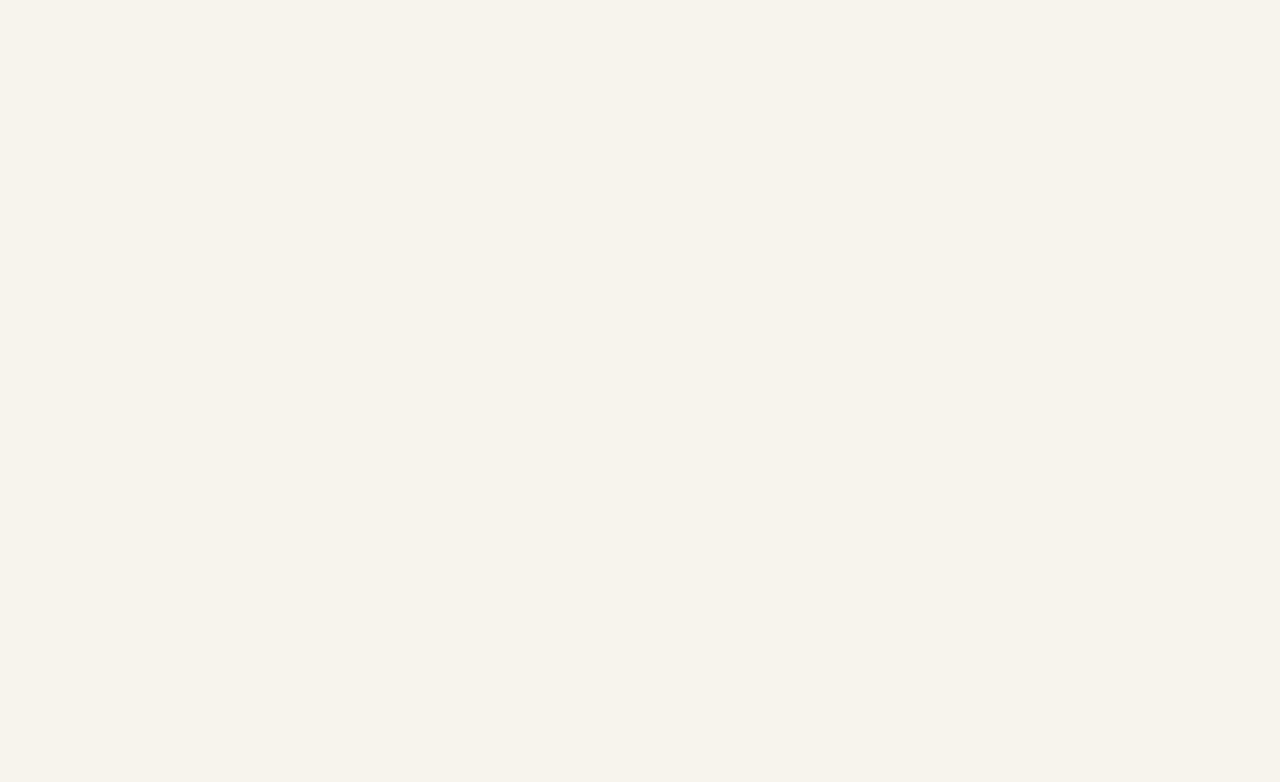
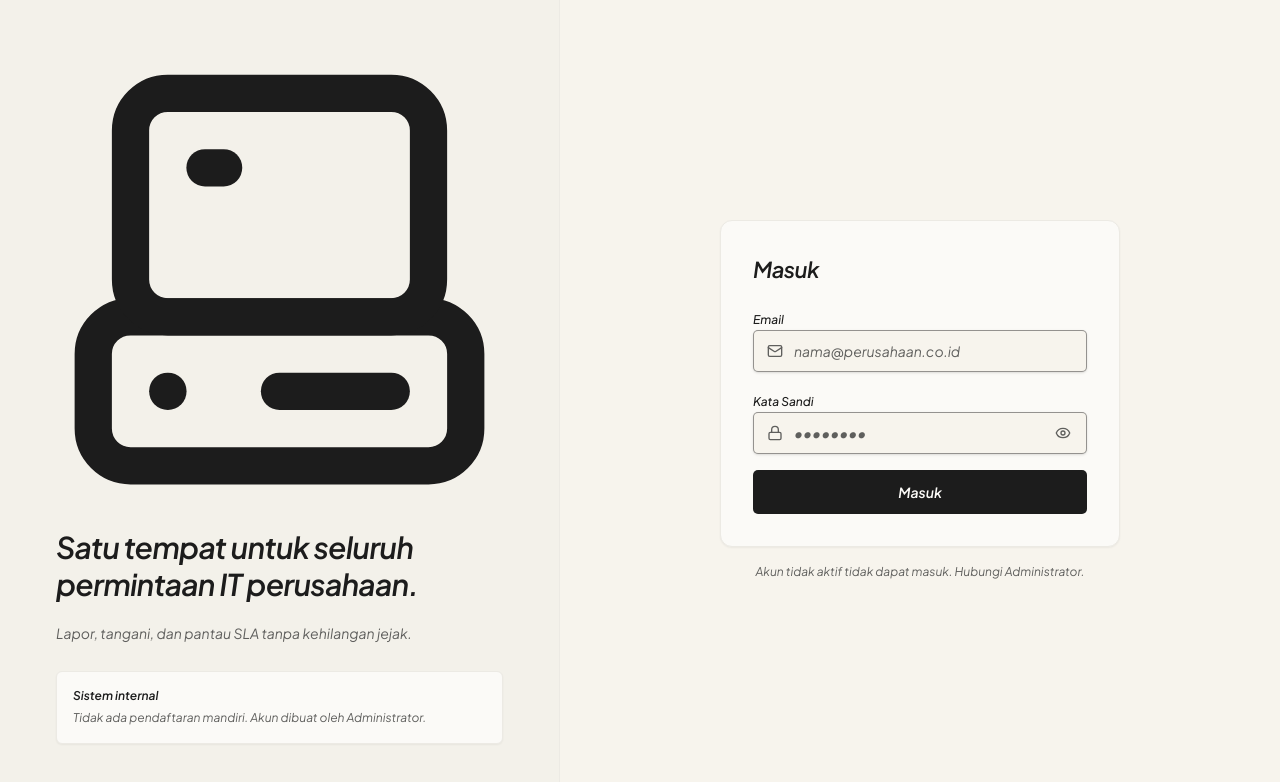
Before and after one commit to Febrian1202/BantuIT, a Next.js app in the folder apps/web/: page /login in a window 1280 px wide. Shown: the top 782 px of the page. Built offline with nearby package versions, Linux system fonts and the light colour scheme.

Commit message:
feat(auth): implementasikan halaman login

```diff
--- a/apps/web/src/app/(auth)/login/page.tsx
+++ b/apps/web/src/app/(auth)/login/page.tsx
@@ -1,3 +1,209 @@
+"use client";
+
+import { AuthSplitShell } from "@/components/auth/auth-split-shell";
+import { Button } from "@/components/ui/button";
+import {
+  Form,
+  FormControl,
+  FormField,
+  FormItem,
+  FormLabel,
+  FormMessage,
+} from "@/components/ui/form";
+import { Input } from "@/components/ui/input";
+import { translateValidationError } from "@/lib/client/error-mapper";
+import { ApiResponse, AuthUser, ApiError } from "@/types/api";
+import { zodResolver } from "@hookform/resolvers/zod";
+import { AlertCircle, Eye, EyeOff, Lock, Mail } from "lucide-react";
+import { useRouter } from "next/navigation";
+import { error } from "node:console";
+import { useState } from "react";
+import { useForm } from "react-hook-form";
+import z from "zod";
+
+const loginSchema = z.object({
+  email: z.string().min(1, "Email wajib diisi.").email("Email tidak valid."),
+  password: z.string().min(1, "Password wajib diisi."),
+});
+
+type LoginFormValues = z.infer<typeof loginSchema>;
+
 export default function LoginPage() {
-  return null;
+  const router = useRouter();
+  const [generalError, setGeneralError] = useState<string | null>(null);
+  const [loading, setLoading] = useState(false);
+  const [showPassword, setShowPassword] = useState(false);
+
+  const form = useForm<LoginFormValues>({
+    resolver: zodResolver(loginSchema),
+    defaultValues: {
+      email: "",
+      password: "",
+    },
+  });
+
+  async function onSubmit(values: LoginFormValues) {
+    setGeneralError(null);
+    setLoading(true);
+
+    try {
+      const response = await fetch("/api/auth/login", {
+        method: "POST",
+        headers: { "Content-Type": "application/json" },
+        body: JSON.stringify(values),
+      });
+
+      const payload = (await response.json()) as
+        ApiResponse<{ user: AuthUser }> | ApiError;
+
+      if (!response.ok || !payload.success) {
+        const errorPayload = payload as ApiError;
+        if (errorPayload.errors) {
+          const firstError = Object.values(errorPayload.errors)[0]?.[0];
+          setGeneralError(
+            firstError
+              ? translateValidationError(errorPayload.message)
+              : errorPayload.message
+          );
+        } else {
+          setGeneralError(
+            errorPayload.message
+              ? translateValidationError(errorPayload.message)
+              : "Email atau kata sandi salah."
+          );
+        }
+        return;
+      }
+
+      const userData = (payload as ApiResponse<{ user: AuthUser }>).data?.user;
+      if (userData?.must_change_password) {
+        router.push("/ganti-password");
+      } else {
+        router.push("/");
+      }
+    } catch {
+      setGeneralError("Tidak dapat terhubung ke server. Silakan coba lagi.");
+    } finally {
+      setLoading(false);
+    }
+  }
+
+  return (
+    <AuthSplitShell
+      headline="Satu tempat untuk seluruh permintaan IT perusahaan."
+      subhead="Lapor, tangani, dan pantau SLA tanpa kehilangan jejak."
+      noticeTitle="Sistem internal"
+      noticeBody="Tidak ada pendaftaran mandiri. Akun dibuat oleh Administrator."
+      fieldNote="Akun tidak aktif tidak dapat masuk. Hubungi Administrator."
+      cardWidthClass="max-w-[400px]"
+    >
+      <div className="border-border bg-card rounded-xl border p-8 shadow-xs">
+        <h2 className="text-foreground text-[22px] font-semibold tracking-tight">
+          Masuk
+        </h2>
+
+        <Form {...form}>
+          <form
+            onSubmit={form.handleSubmit(onSubmit)}
+            className="mt-5 space-y-4"
+          >
+            <FormField
+              control={form.control}
+              name="email"
+              render={({ field }) => (
+                <FormItem className="space-y-1.5">
+                  <FormLabel className="text-foreground text-xs font-medium">
+                    Email
+                  </FormLabel>
+                  <div className="relative flex items-center">
+                    <Mail
+                      aria-hidden="true"
+                      className="text-muted-foreground pointer-events-none absolute left-3.5 h-4 w-4"
+                    />
+                    <FormControl>
+                      <Input
+                        type="email"
+                        placeholder="nama@perusahaan.co.id"
+                        autoComplete="email"
+                        disabled={loading}
+                        className="bg-background placeholder:text-muted-foreground focus-visible:ring-ring h-10.5 rounded-md pl-10 text-sm focus-visible:ring-offset-0"
+                        {...field}
+                      />
+                    </FormControl>
+                  </div>
+                  <FormMessage />
+                </FormItem>
+              )}
+            />
+
+            <FormField
+              control={form.control}
+              name="password"
+              render={({ field }) => (
+                <FormItem className="space-y-1.5">
+                  <FormLabel className="text-foreground text-xs font-medium">
+                    Kata Sandi
+                  </FormLabel>
+                  <div className="relative flex items-center">
+                    <Lock
+                      aria-hidden="true"
+                      className="text-muted-foreground pointer-events-none absolute left-3.5 h-4 w-4"
+                    />
+                    <FormControl>
+                      <Input
+                        type={showPassword ? "text" : "password"}
+                        placeholder="••••••••"
+                        autoComplete="current-password"
+                        disabled={loading}
+                        className="bg-background placeholder:text-muted-foreground focus-visible:ring-ring h-10.5 rounded-md pr-10 pl-10 text-sm focus-visible:ring-offset-0"
+                        {...field}
+                      />
+                    </FormControl>
+                    <button
+                      type="button"
+                      aria-label={
+                        showPassword
+                          ? "Sembunyikan kata sandi"
+                          : "Tampilkan kata sandi"
+                      }
+                      onClick={() => setShowPassword((prev) => !prev)}
+                      className="text-muted-foreground hover:text-foreground focus-visible:ring-ring absolute right-3.5 flex h-5 w-5 items-center justify-center rounded-sm transition-colors focus-visible:ring-2 focus-visible:ring-offset-1 focus-visible:outline-none"
+                    >
+                      {showPassword ? (
+                        <EyeOff aria-hidden="true" className="h-4 w-4" />
+                      ) : (
+                        <Eye aria-hidden="true" className="h-4 w-4" />
+                      )}
+                    </button>
+                  </div>
+                  <FormMessage />
+                </FormItem>
+              )}
+            />
+
+            <Button
+              type="submit"
+              disabled={loading}
+              className="bg-primary text-primary-foreground h-11 w-full rounded-md text-sm font-semibold shadow-[rgba(255,255,255,0.2)_0px_0.5px_0px_0px_inset,rgba(0,0,0,0.2)_0px_0px_0px_0.5px_inset] transition-opacity hover:opacity-90 active:opacity-80"
+            >
+              {loading ? "Memproses…" : "Masuk"}
+            </Button>
+
+            {generalError && (
+              <div
+                role="alert"
+                className="border-destructive/30 bg-destructive/10 text-destructive flex items-start gap-2.5 rounded-md border p-3 text-xs leading-relaxed"
+              >
+                <AlertCircle
+                  aria-hidden="true"
+                  className="text-destructive mt-0.5 h-4 w-4 shrink-0"
+                />
+                <span>{generalError}</span>
+              </div>
+            )}
+          </form>
+        </Form>
+      </div>
+    </AuthSplitShell>
+  );
 }
```
